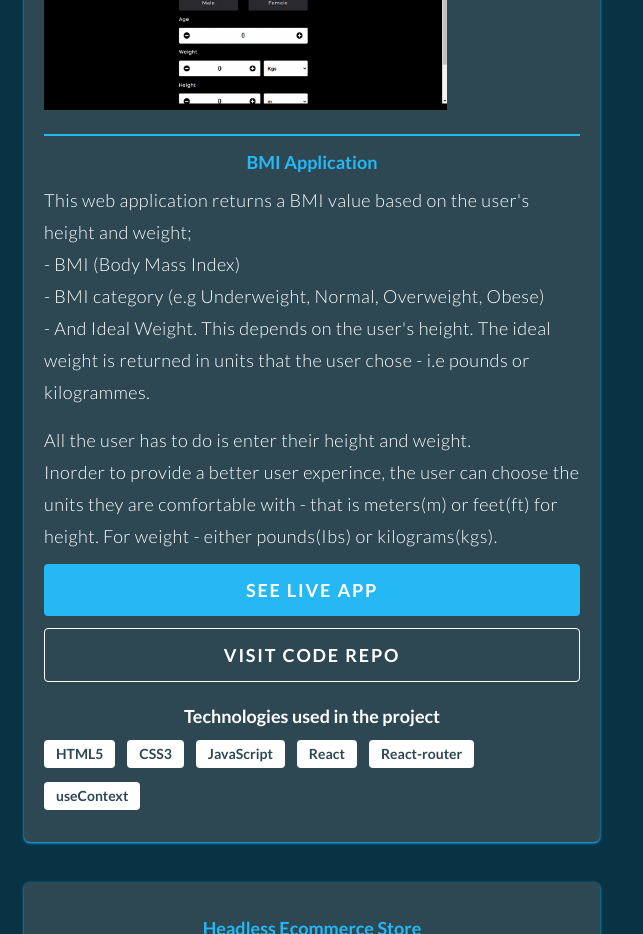
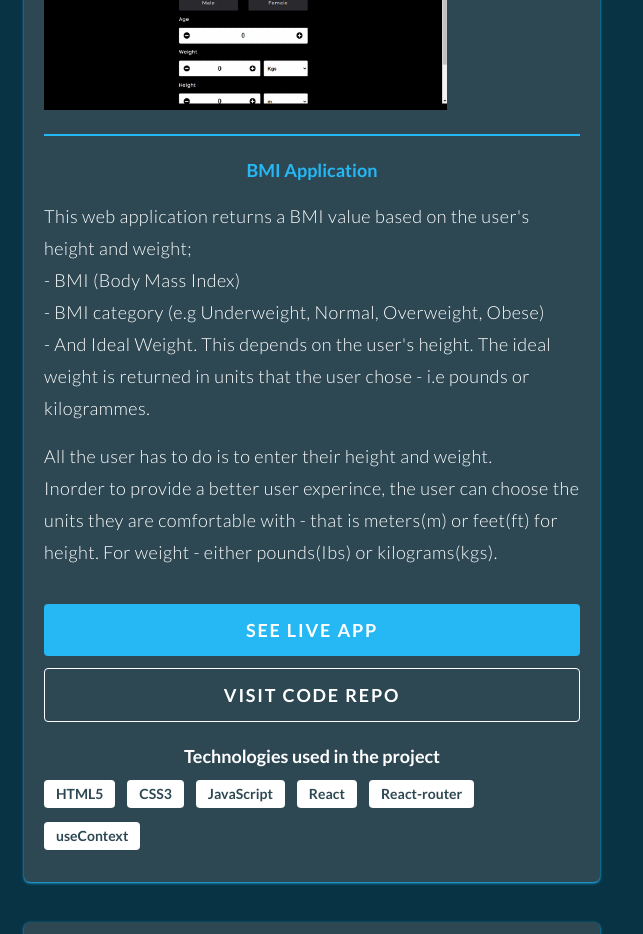
Before and after one commit to asuman315/portfolio, a React (Create React App) app: page / in a window 1280 px wide. Shown: the part 1480-2414 px from the top of the page, without its empty margins (0-643 px from the left). Built offline with nearby package versions, Linux system fonts and the light colour scheme; a web font is replaced by a local one.

Commit message:
another commit

```diff
--- a/package.json
+++ b/package.json
@@ -8,6 +8,7 @@
     "@testing-library/user-event": "^13.2.1",
     "react": "^18.1.0",
     "react-dom": "^18.1.0",
+    "react-router-dom": "^6.3.0",
     "react-scripts": "5.0.1",
     "web-vitals": "^2.1.0"
   },
--- a/src/Components/Projects/ProjectOne.jsx
+++ b/src/Components/Projects/ProjectOne.jsx
@@ -2,11 +2,18 @@ import React from 'react';
 
 const ProjectOne = () => {
   const appImage = require('../../Assets/bmi-app-gif.gif');
-  const technologies = ['HTML5', 'CSS3', 'JavaScript', 'React', 'React-router', 'useContext'];
+  const technologies = [
+    'HTML5',
+    'CSS3',
+    'JavaScript',
+    'React',
+    'React-router',
+    'useContext',
+  ];
   return (
     <div className='mt-10 bg-primary-3 px-5 py-5 rounded-md shadow shadow-primary-2 max-w-xl'>
       <img src={appImage} alt='gif' className='pb-6 h-[250px]' />
-      <h3 className='font-bold text-center pt-3 text-primary-2 border-t-2 pb-2'>
+      <h3 className='font-bold text-center pt-5 text-primary-2 border-t-2 pb-4'>
         BMI Application
       </h3>
       <div className='leading-8 tracking-wide'>
@@ -19,21 +26,34 @@ const ProjectOne = () => {
           is returned in units that the user chose - i.e pounds or kilogrammes.
         </p>
         <p>
-          All the user has to do is enter their height and weight. <br />{' '}
+          All the user has to do is to enter their height and weight. <br />{' '}
           Inorder to provide a better user experince, the user can choose the
           units they are comfortable with - that is meters(m) or feet(ft) for
           height. For weight - either pounds(Ibs) or kilograms(kgs).
         </p>
       </div>
-      <div className='flex flex-col'>
-        <button className='uppercase border-none outline-none py-3 mt-3 tracking-widest font-bold text-lg rounded bg-primary-2'>see live app</button>
-        <button className='uppercase border-[1px] outline-none py-3 mt-3 tracking-widest font-bold text-lg rounded '>visit code repo</button>
+      <div className='flex flex-col mt-6'>
+        <a href='https://asuman315.github.io/get-bmi'>
+          <button className='uppercase border-none outline-none py-3 mt-3 tracking-widest font-bold text-lg rounded bg-primary-2 w-full'>
+            see live app
+          </button>
+        </a>
+        <a href='https://github.com/asuman315/get-bmi/tree/master'>
+          {' '}
+          <button className='uppercase border-[1px] outline-none py-3 mt-3 tracking-widest font-bold text-lg rounded w-full'>
+            visit code repo
+          </button>
+        </a>
       </div>
       <div>
-       <h3 className='text-center pt-5 pb-2 font-bold'>Technologies used in the project</h3>
+        <h3 className='text-center pt-5 pb-2 font-bold'>
+          Technologies used in the project
+        </h3>
         <div>
           {technologies.map((tech, index) => (
-           <button key={index} className='bg-white text-primary-3 text-sm font-bold mr-3 px-3 mb-3 rounded py-1'>
+            <button
+              key={index}
+              className='bg-white text-primary-3 text-sm font-bold mr-3 px-3 mb-3 rounded py-1'>
               {tech}
             </button>
           ))}
```
Also changed, not shown: 1 other file (tests, documents, lock files or other folders). Lines whose indentation alone changed are shown as unchanged.
